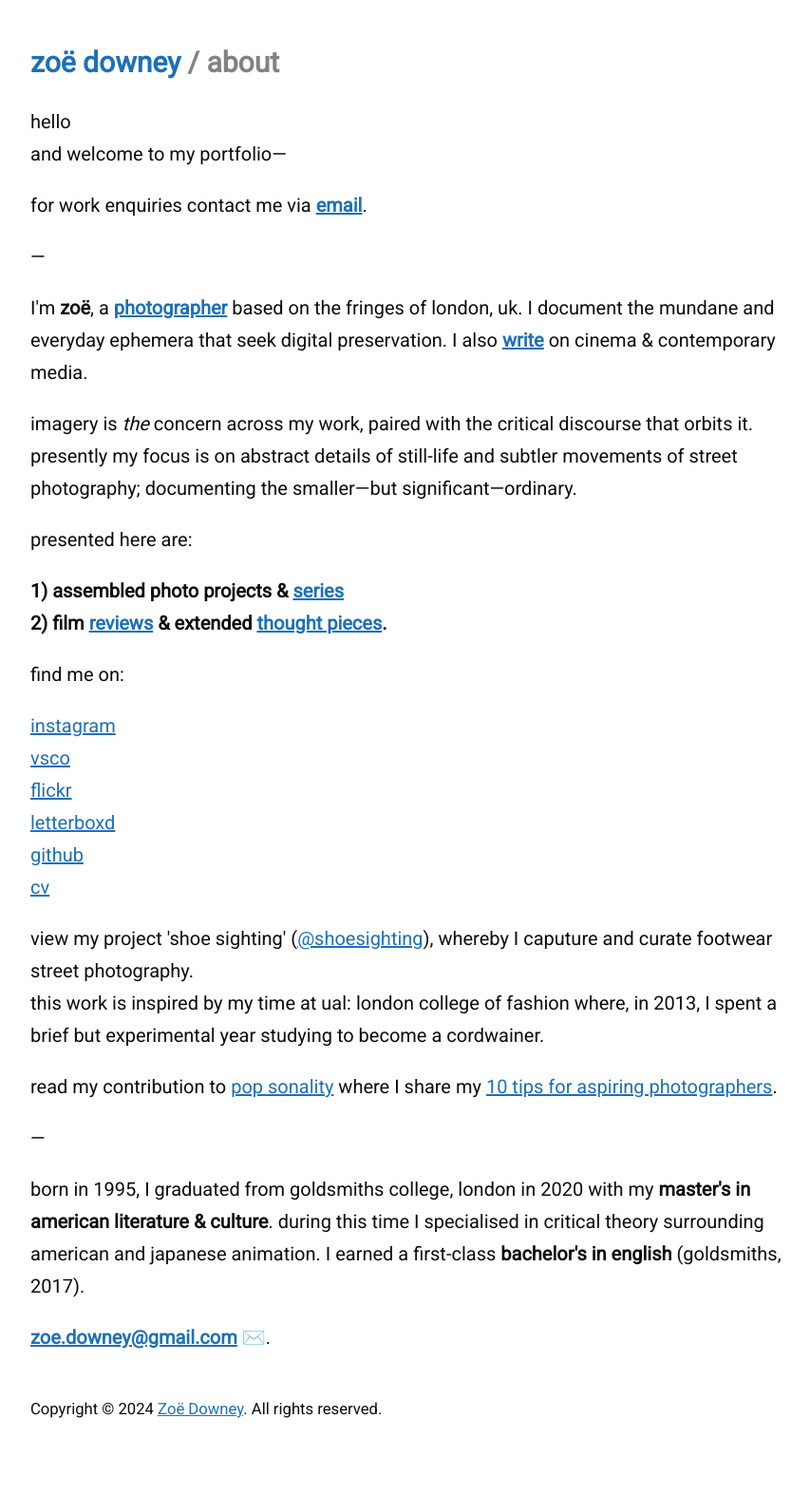
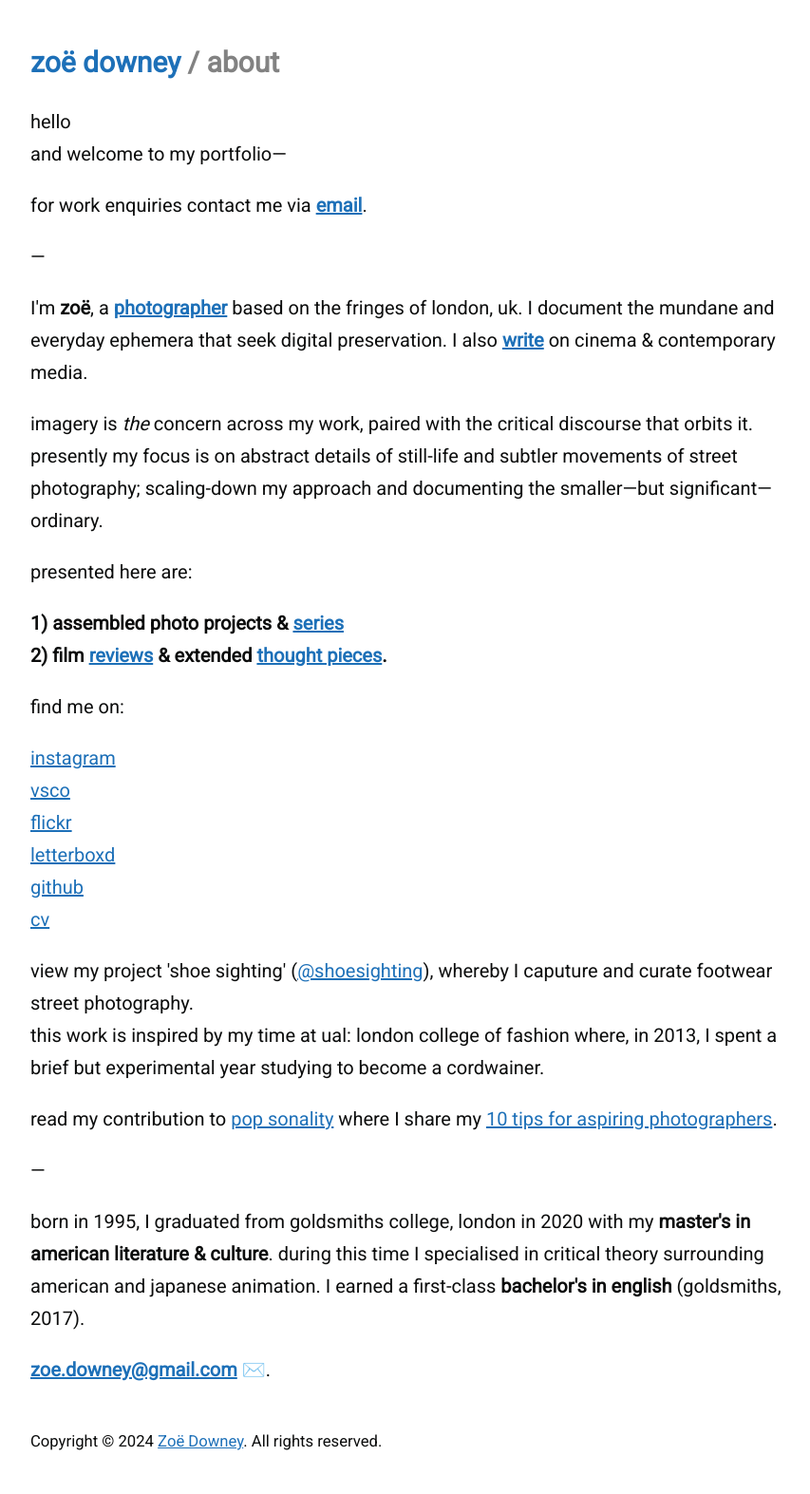
Before and after one commit to zoeurl/zoedowney.github.io, a Jekyll site: the page built from about/index.html, in a window 1280 px wide. Shown: the whole page at 95% size, without its empty margins (208-1061 px from the left). Built offline with Jekyll 4.4.1, drawn with Linux system fonts in a browser that asks for light colours; before the commit the page ends 1539 px from its top, so only the background shows below that.

Commit message:
Update index.html

```diff
--- a/about/index.html
+++ b/about/index.html
@@ -13,7 +13,7 @@
 </p>
 I'm <strong>zoë</strong>, a <strong><a href="https://www.zoedowney.com/photography/">photographer</a></strong> based on the fringes of london, uk. I document the mundane and everyday ephemera that seek digital preservation. I also <strong><a href="https://www.zoedowney.com/writing/">write</a></strong> on cinema & contemporary media.
 </p>
-imagery is <em>the</em> concern across my work, paired with the critical discourse that orbits it. presently my focus is on abstract details of still-life and subtler movements of street photography; documenting the smaller—but significant—ordinary.
+imagery is <em>the</em> concern across my work, paired with the critical discourse that orbits it. presently my focus is on abstract details of still-life and subtler movements of street photography; scaling-down my approach and documenting the smaller—but significant—ordinary.
 </p>
 presented here are:
 </p>
```
